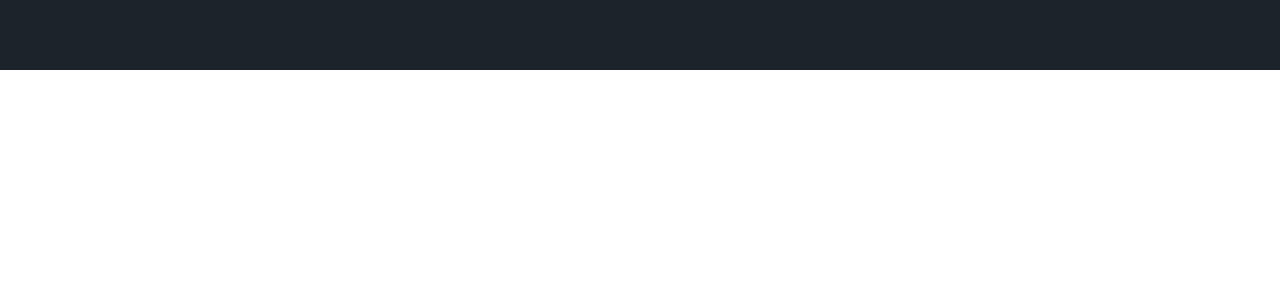
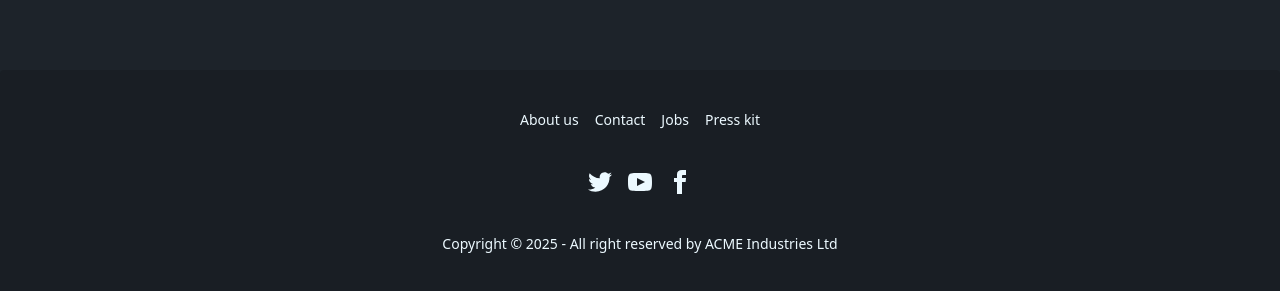
Before and after one commit to Sreehari9230/ReelRoulette, a React (Vite) app in the folder frontend/: page / in a window 1280 px wide. Shown: the part 794-1085 px from the top of the page. Before the commit the page ends 864 px from the top, so only its background shows below. Built offline with nearby package versions, Linux system fonts and the light colour scheme; no server answers.

Commit message:
no-more-short-films

```diff
--- a/frontend/src/App.jsx
+++ b/frontend/src/App.jsx
@@ -6,6 +6,7 @@ import NotFoundPage from "./pages/NotFoundPage";
 import Navbar from "./components/Navbar";
 
 import { useThemeStore } from "./store/useThemeStore";
+import Footer from "./components/Footer";
 
 const App = () => {
   const { theme } = useThemeStore();
@@ -20,6 +21,7 @@ const App = () => {
           <Route path="*" element={<NotFoundPage />} />
         </Routes>
       </div>
+      <Footer />
     </div>
   );
 };
--- /dev/null
+++ b/frontend/src/components/Footer.jsx
@@ -0,0 +1,59 @@
+import React from "react";
+
+const Footer = () => {
+  return (
+    <footer className="footer footer-horizontal footer-center bg-base-200 text-base-content rounded p-10">
+      <nav className="grid grid-flow-col gap-4">
+        <a className="link link-hover">About us</a>
+        <a className="link link-hover">Contact</a>
+        <a className="link link-hover">Jobs</a>
+        <a className="link link-hover">Press kit</a>
+      </nav>
+      <nav>
+        <div className="grid grid-flow-col gap-4">
+          <a>
+            <svg
+              xmlns="http://www.w3.org/2000/svg"
+              width="24"
+              height="24"
+              viewBox="0 0 24 24"
+              className="fill-current"
+            >
+              <path d="M24 4.557c-.883.392-1.832.656-2.828.775 1.017-.609 1.798-1.574 2.165-2.724-.951.564-2.005.974-3.127 1.195-.897-.957-2.178-1.555-3.594-1.555-3.179 0-5.515 2.966-4.797 6.045-4.091-.205-7.719-2.165-10.148-5.144-1.29 2.213-.669 5.108 1.523 6.574-.806-.026-1.566-.247-2.229-.616-.054 2.281 1.581 4.415 3.949 4.89-.693.188-1.452.232-2.224.084.626 1.956 2.444 3.379 4.6 3.419-2.07 1.623-4.678 2.348-7.29 2.04 2.179 1.397 4.768 2.212 7.548 2.212 9.142 0 14.307-7.721 13.995-14.646.962-.695 1.797-1.562 2.457-2.549z"></path>
+            </svg>
+          </a>
+          <a>
+            <svg
+              xmlns="http://www.w3.org/2000/svg"
+              width="24"
+              height="24"
+              viewBox="0 0 24 24"
+              className="fill-current"
+            >
+              <path d="M19.615 3.184c-3.604-.246-11.631-.245-15.23 0-3.897.266-4.356 2.62-4.385 8.816.029 6.185.484 8.549 4.385 8.816 3.6.245 11.626.246 15.23 0 3.897-.266 4.356-2.62 4.385-8.816-.029-6.185-.484-8.549-4.385-8.816zm-10.615 12.816v-8l8 3.993-8 4.007z"></path>
+            </svg>
+          </a>
+          <a>
+            <svg
+              xmlns="http://www.w3.org/2000/svg"
+              width="24"
+              height="24"
+              viewBox="0 0 24 24"
+              className="fill-current"
+            >
+              <path d="M9 8h-3v4h3v12h5v-12h3.642l.358-4h-4v-1.667c0-.955.192-1.333 1.115-1.333h2.885v-5h-3.808c-3.596 0-5.192 1.583-5.192 4.615v3.385z"></path>
+            </svg>
+          </a>
+        </div>
+      </nav>
+      <aside>
+        <p>
+          Copyright © {new Date().getFullYear()} - All right reserved by ACME
+          Industries Ltd
+        </p>
+      </aside>
+    </footer>
+  );
+};
+
+export default Footer;
--- a/frontend/src/pages/HomePage.jsx
+++ b/frontend/src/pages/HomePage.jsx
@@ -7,14 +7,14 @@ import { useMovieStore } from "../store/useMovieStore";
 
 const HomePage = () => {
   const { isLanGenLoading, isMoviesLoading } = useMovieStore();
-  const [isLoading, setIsLoading] = useState(true);
+  // const [isLoading, setIsLoading] = useState(true);
 
   // Example: simulate API loading  Show an Info Instead of lan and gen loading here
-  useEffect(() => {
-    setTimeout(() => {
-      setIsLoading(false);
-    }, 2000);
-  }, []);
+  // useEffect(() => {
+  //   setTimeout(() => {
+  //     setIsLoading(false);
+  //   }, 2000);
+  // }, []);
 
   return (
     <div
@@ -22,7 +22,9 @@ const HomePage = () => {
                     flex flex-col items-center
                     px-4 py-6 gap-8"
     >
-      {(isLanGenLoading || isMoviesLoading || isLoading) && <DiceLoader />}
+      {(isLanGenLoading || isMoviesLoading
+      // || isLoading
+        ) && <DiceLoader />}
 
       {/* Filters */}
       <SearchFilters />
```
Also changed, not shown: 1 other file (tests, documents, lock files or other folders).
